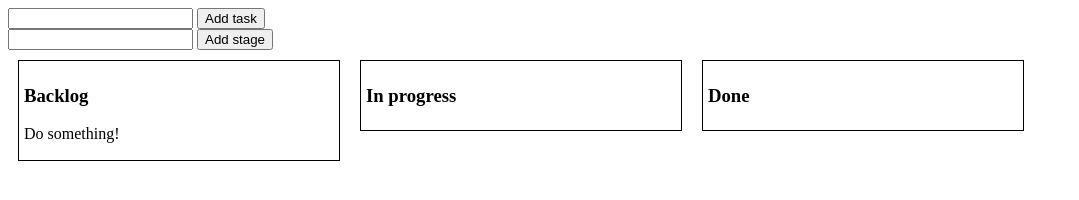
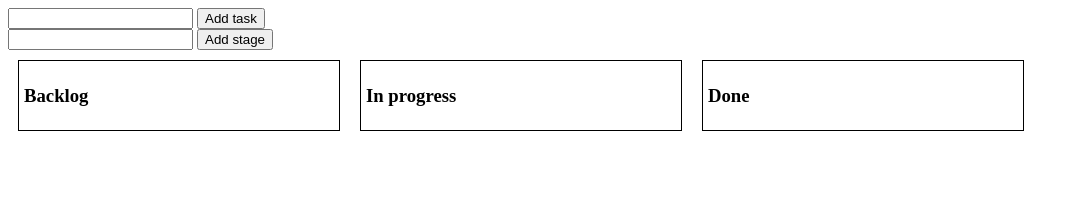
Before and after one commit to Whynot63/whynot63.github.io, a plain HTML site: page scrum_board.html in a window 1280 px wide. Shown: the whole page, without its empty margins (0-1079 px from the left). Drawn offline with Linux system fonts and the light colour scheme.

Commit message:
Update scrum_board.html
Removed some debug strings

```diff
--- a/scrum_board.html
+++ b/scrum_board.html
@@ -59,7 +59,6 @@ task_drag = e => {
     var max_overlap = overlap(task_div, nearest_stage);
     for (var stage_div of document.querySelectorAll("div#scrum_board>div")) {
       var current_overlap = overlap(stage_div, task_div)
-      console.log(current_overlap, stage_div);
       if (current_overlap > max_overlap) {
         nearest_stage = stage_div;
         max_overlap = current_overlap;
@@ -99,7 +98,6 @@ task_drag = e => {
   </div>
   <div id="scrum_board">
     <div id="Backlog" class="stage"><h3>Backlog</h3>
-      <div class="task" onmousedown="task_drag">Do something!</div>
     </div>
     <div id="In progress" class="stage"><h3>In progress</h3></div>
     <div id="Done" class="stage"><h3>Done</h3></div>
```
